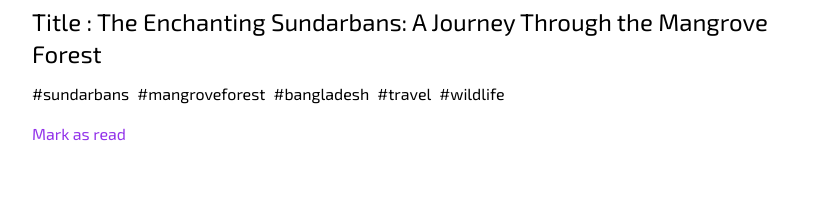
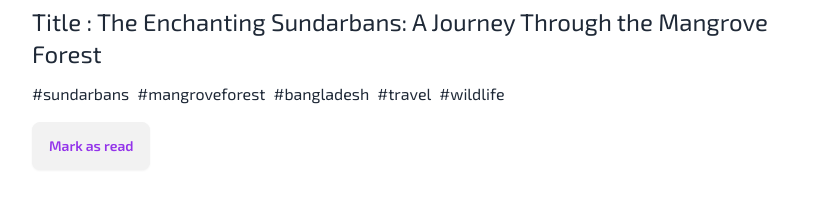
Before and after one commit to tisabbir/knowledge-cafe, a React (Vite) app: page / in a window 1280 px wide. Shown: the part 820-1040 px from the top of the page, without its empty margins (32-863 px from the left). Built offline with nearby package versions, Linux system fonts and the light colour scheme.

Commit message:
daisy ui installed and btn added

```diff
--- a/package.json
+++ b/package.json
@@ -20,6 +20,7 @@
     "@types/react-dom": "^18.2.21",
     "@vitejs/plugin-react": "^4.2.1",
     "autoprefixer": "^10.4.18",
+    "daisyui": "^4.7.3",
     "eslint": "^8.57.0",
     "eslint-plugin-react": "^7.34.0",
     "eslint-plugin-react-hooks": "^4.6.0",
--- a/src/components/Blog/Blog.jsx
+++ b/src/components/Blog/Blog.jsx
@@ -42,7 +42,7 @@ const Blog = ({ blog, handleAddToBookmark, handleAddTime }) => {
       </div>
       <button
         onClick={() => handleAddTime(blog, id)}
-        className=" text-purple-600 mt-4"
+        className=" text-purple-600 mt-4 btn"
       >
         Mark as read
       </button>
--- a/src/components/Blogs/Blogs.jsx
+++ b/src/components/Blogs/Blogs.jsx
@@ -31,6 +31,7 @@ const Blogs = ({ handleAddToBookmark, handleAddTime }) => {
 Blogs.propTypes = {
   blogs: PropTypes.object.isRequired,
   handleAddToBookmark: PropTypes.func,
+  handleAddTime: PropTypes.func,
 };
 
 export default Blogs;
--- a/src/index.css
+++ b/src/index.css
@@ -1,4 +1,5 @@
 @import url("https://fonts.googleapis.com/css2?family=Exo+2:ital,wght@0,100..900;1,100..900&display=swap");
+
 @tailwind base;
 @tailwind components;
 @tailwind utilities;
--- a/tailwind.config.js
+++ b/tailwind.config.js
@@ -4,5 +4,5 @@ export default {
   theme: {
     extend: {},
   },
-  plugins: [],
+  plugins: [require("daisyui")],
 };
```
Also changed, not shown: 1 other file (tests, documents, lock files or other folders).
